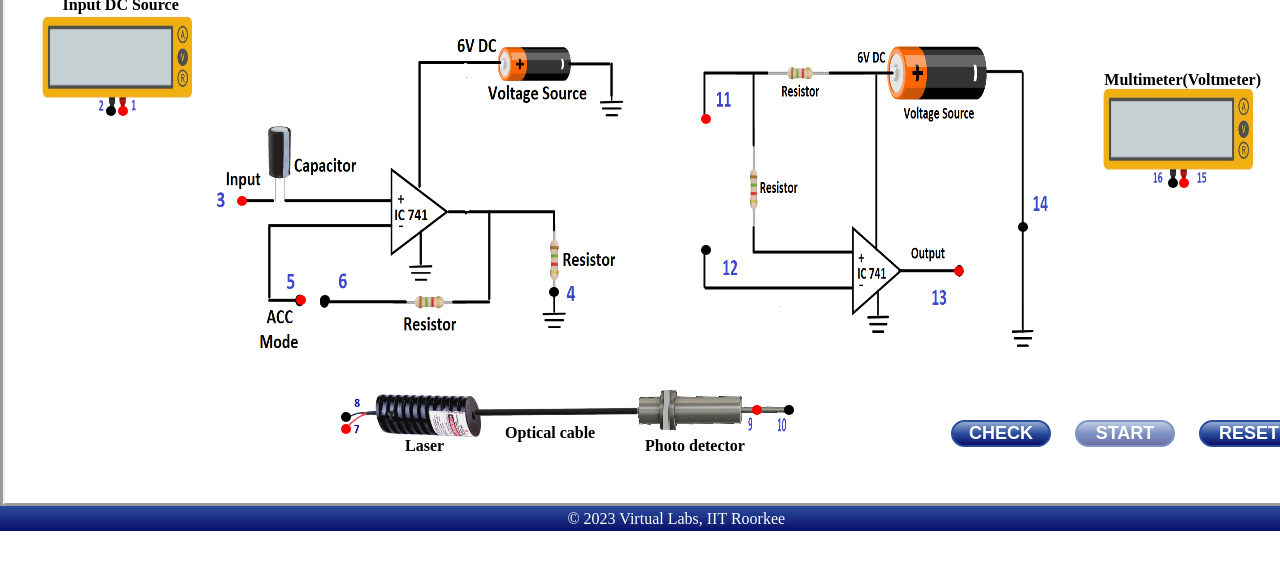
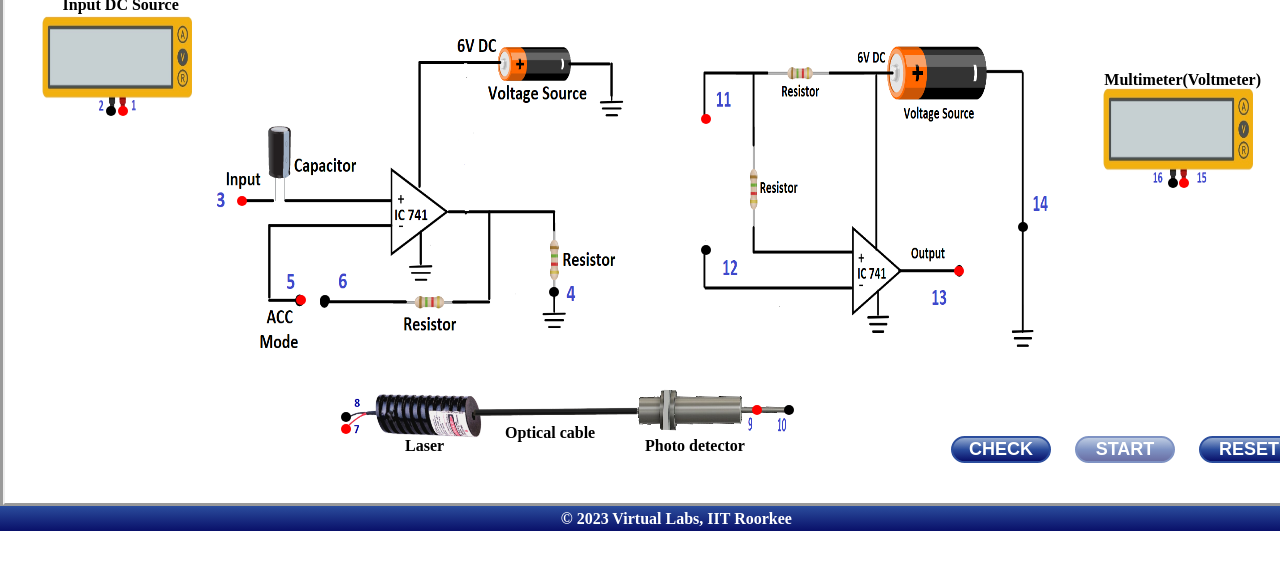
Before and after one commit to virtual-labs/exp-characterization-of-laser-diode-iitr, a plain HTML site: page experiment/simulation/index.html in a window 1280 px wide. Shown: the part 190-760 px from the top of the page. Drawn offline with nearby package versions, Linux system fonts and the light colour scheme; some packages are replaced by stand-ins of ours; a script that the page names is missing.

Commit message:
Push Update

```diff
--- a/experiment/simulation/index.html
+++ b/experiment/simulation/index.html
@@ -50,11 +50,11 @@
 		<!-- Division for buttons-->
 
 		<div class="top">
-			<form action="exp.html" method="post" style="width:100%;text-align:right">
+			<div style="width:100%;text-align:right">
 				<div class="button"><input class="b1" type="button" id="check"  value="CHECK" ></input></div>
-				<div class="button"><input class="b3" type="submit" id="start"  style="cursor:not-allowed" value="START" disabled></input></div>
+				<div class="button"><input class="b3" type="submit" id="start"  style="cursor:not-allowed" value="START" disabled onclick="location.href='exp.html';"></input></div>
 				<div class="button"><input class="b2" type="button" onclick="location.reload()" value="RESET"></input></div>
-			</form>
+			</div>
 		</div>
 
 	</div>
@@ -111,6 +111,6 @@
 	<script src="js/demo.js"></script>
 
 	<footer class="main-footer">
-		<div align="center" style="font-size: 16px;color:white;margin:auto">© 2023 Virtual Labs, IIT Roorkee<!-- Institute Name --> </div>
+		<div align="center" style="font-size: 16px;color:white;margin:auto;font-weight: bold;">© 2023 Virtual Labs, IIT Roorkee<!-- Institute Name --> </div>
 	  </footer>
 </body>
--- a/experiment/simulation/js/demo.js
+++ b/experiment/simulation/js/demo.js
@@ -1,3 +1,4 @@
+var Point=[];
 ;
 (function () {
 
@@ -93,6 +94,10 @@
 			document.getElementById("check").remove();
 			document.getElementById("start").disabled=false;
 			document.getElementById("start").style.cursor='pointer';
+            for(i=0;i<Point.length;i++)
+            {
+             Point[i].setEnabled(false);
+            }
 
 			return true;
 		 }
@@ -207,22 +212,22 @@
             };
 
 
-			instance.addEndpoint("dragDropWindow1", { anchor: [0.75, 0, 0, -1] }, exampleEndpoint2);
-            instance.addEndpoint("dragDropWindow2", { anchor: [0.75, 0, 0, -1] }, exampleEndpoint2);
-            instance.addEndpoint("dragDropWindow3", { anchor: [0.75,0 , 0, -1] }, exampleEndpoint5);
-            instance.addEndpoint("dragDropWindow4", { anchor: [0.75, 0, 0, -1] }, exampleEndpoint5);
-            instance.addEndpoint("dragDropWindow5", { anchor: [0.75, 0, 0, -1] }, exampleEndpoint4);
-            instance.addEndpoint("dragDropWindow6", { anchor: [0.75, 0, 0, -1] }, exampleEndpoint4);
-			instance.addEndpoint("dragDropWindow7", { anchor: [0.75, 0, 0, -1] }, exampleEndpoint3);
-			instance.addEndpoint("dragDropWindow8", { anchor: [0.75, 0, 0, -1] }, exampleEndpoint3);
-			instance.addEndpoint("dragDropWindow9", { anchor: [0.75, 0, 0, -1] }, exampleEndpoint5);
-			instance.addEndpoint("dragDropWindow10", { anchor: [0.75, 0, 0, -1] }, exampleEndpoint5);
-			instance.addEndpoint("dragDropWindow11", { anchor: [0.75, 0, 0, -1] }, exampleEndpoint3);
-			instance.addEndpoint("dragDropWindow12", { anchor: [0.75, 0, 0, -1] }, exampleEndpoint3);
-			instance.addEndpoint("dragDropWindow13", { anchor: [0.75, 0, 0, -1] }, exampleEndpoint5);
-			instance.addEndpoint("dragDropWindow14", { anchor: [0.75, 0, 0, -1] }, exampleEndpoint5);
-			instance.addEndpoint("dragDropWindow15", { anchor: [0.75, 0, 0, -1] }, exampleEndpoint3);
-			instance.addEndpoint("dragDropWindow16", { anchor: [0.75, 0, 0, -1] }, exampleEndpoint3);
+			Point.push(instance.addEndpoint("dragDropWindow1", { anchor: [0.75, 0, 0, -1] }, exampleEndpoint2));
+            Point.push(instance.addEndpoint("dragDropWindow2", { anchor: [0.75, 0, 0, -1] }, exampleEndpoint2));
+            Point.push(instance.addEndpoint("dragDropWindow3", { anchor: [0.75,0 , 0, -1] }, exampleEndpoint5));
+            Point.push(instance.addEndpoint("dragDropWindow4", { anchor: [0.75, 0, 0, -1] }, exampleEndpoint5));
+            Point.push(instance.addEndpoint("dragDropWindow5", { anchor: [0.75, 0, 0, -1] }, exampleEndpoint4));
+            Point.push(instance.addEndpoint("dragDropWindow6", { anchor: [0.75, 0, 0, -1] }, exampleEndpoint4));
+			Point.push(instance.addEndpoint("dragDropWindow7", { anchor: [0.75, 0, 0, -1] }, exampleEndpoint3));
+			Point.push(instance.addEndpoint("dragDropWindow8", { anchor: [0.75, 0, 0, -1] }, exampleEndpoint3));
+			Point.push(instance.addEndpoint("dragDropWindow9", { anchor: [0.75, 0, 0, -1] }, exampleEndpoint5));
+			Point.push(instance.addEndpoint("dragDropWindow10", { anchor: [0.75, 0, 0, -1] }, exampleEndpoint5));
+			Point.push(instance.addEndpoint("dragDropWindow11", { anchor: [0.75, 0, 0, -1] }, exampleEndpoint3));
+			Point.push(instance.addEndpoint("dragDropWindow12", { anchor: [0.75, 0, 0, -1] }, exampleEndpoint3));
+			Point.push(instance.addEndpoint("dragDropWindow13", { anchor: [0.75, 0, 0, -1] }, exampleEndpoint5));
+			Point.push(instance.addEndpoint("dragDropWindow14", { anchor: [0.75, 0, 0, -1] }, exampleEndpoint5));
+			Point.push(instance.addEndpoint("dragDropWindow15", { anchor: [0.75, 0, 0, -1] }, exampleEndpoint3));
+			Point.push(instance.addEndpoint("dragDropWindow16", { anchor: [0.75, 0, 0, -1] }, exampleEndpoint3));
 
             instance.draggable(jsPlumb.getSelector(".drag-drop-demo .window"));
 
@@ -256,6 +261,7 @@
 
         jsPlumb.fire("jsPlumbDemoLoaded", instance);
 
+
     });
 
 })
```
Also changed, not shown: experiment/simulation/exp.html (+1 -1 lines), README.md.
